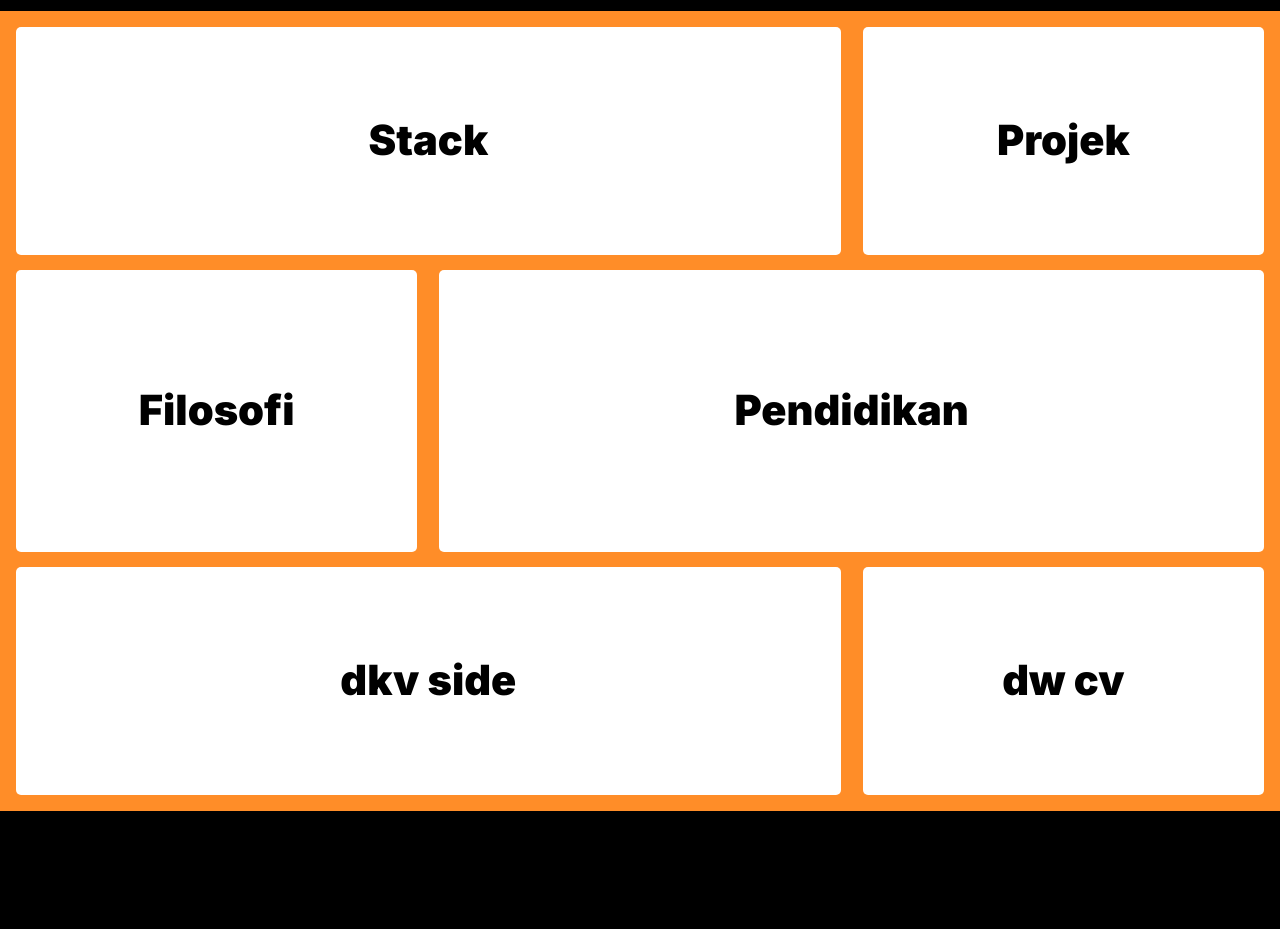
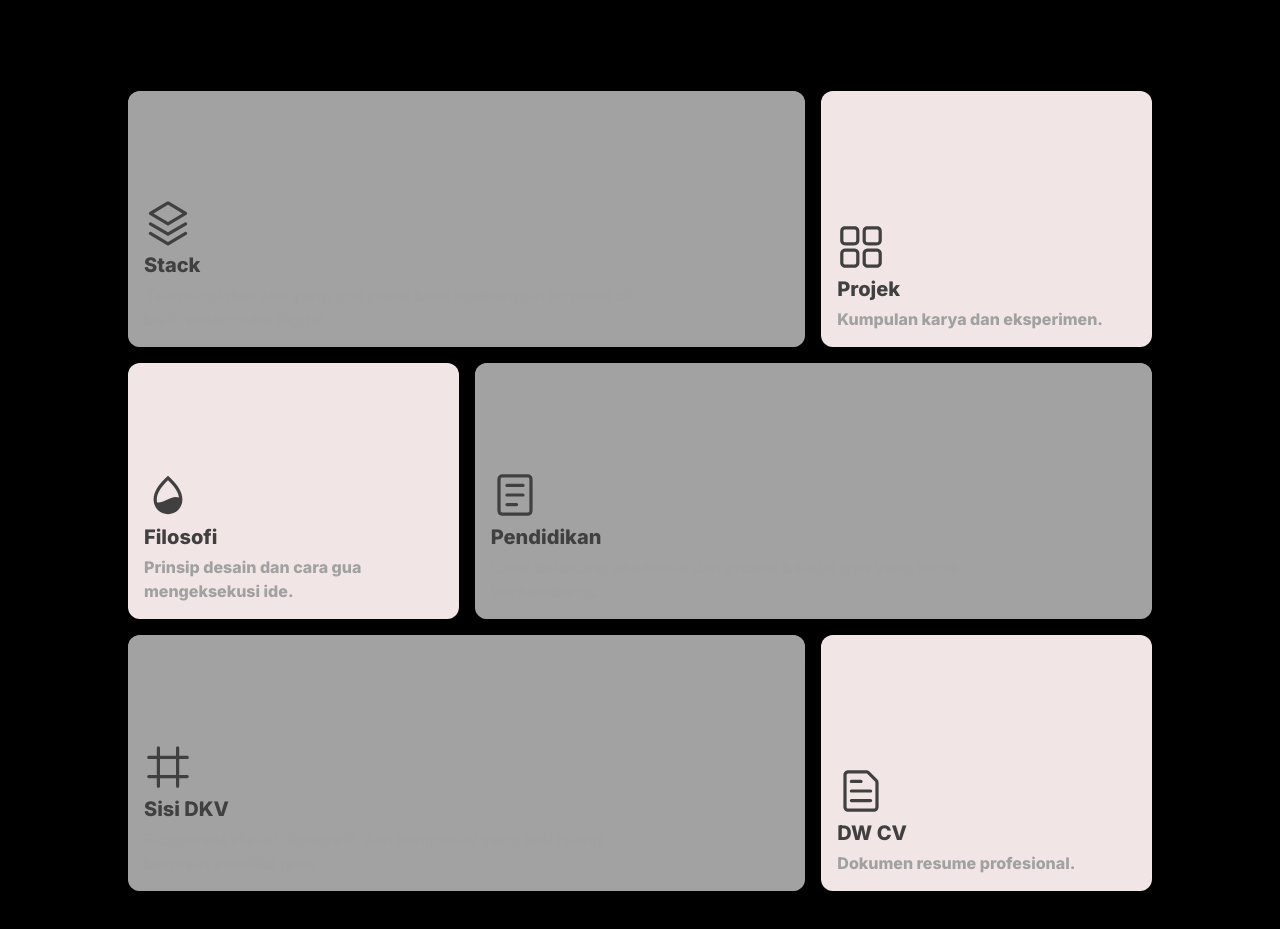
Before and after one commit to Tabaniii/Portofolio, a Next.js app: page / in a window 1280 px wide. Shown: the part 1589-2518 px from the top of the page. Built offline with nearby package versions, Linux system fonts and the light colour scheme.

Commit message:
section 3 done

```diff
--- a/package.json
+++ b/package.json
@@ -9,12 +9,15 @@
     "lint": "sst"
   },
   "dependencies": {
+    "@radix-ui/react-icons": "^1.3.2",
+    "clsx": "^2.1.1",
     "framer-motion": "^12.40.0",
     "gsap": "^3.15.0",
     "motion": "^12.40.0",
     "next": "^14.2.35",
     "react": "^18.3.1",
-    "react-dom": "^18.3.1"
+    "react-dom": "^18.3.1",
+    "tailwind-merge": "^3.6.0"
   },
   "devDependencies": {
     "@tailwindcss/postcss": "^4",
--- a/src/app/page.js
+++ b/src/app/page.js
@@ -1,13 +1,13 @@
 "use client";
 
+import { BentoGrid, BentoCard } from "../components/BentoGrid";
 import Image from "next/image";
-import BentoCard from "../components/BentoCard";
-import BentoGrid from "../components/BentoGrid";
 import ScrollVelocity from "../components/ScrollVelocity";
 import ScrollReveal from "../components/ScrollReveal";
 import ShinyText from "../components/ShinyText";
 import TiltedCard from "../components/TiltedCard";
 import { useHomepageScripts } from "../hooks/useHomepageScripts";
+import { LayersIcon, DashboardIcon, BlendingModeIcon, ReaderIcon, FrameIcon, FileTextIcon } from "@radix-ui/react-icons";
 
 const HERO_LETTERS = ["T", "A", "B", "A", "N", "I"];
 
@@ -127,6 +127,30 @@ export default function Home() {
 
         {/* Grid Layout Tengah - Dibagi rata 2 kolom (Kiri Gambar, Kanan Teks) */}
         <div className="w-full grid grid-cols-2 gap-8 px-16 items-center max-[768px]:grid-cols-1 max-[768px]:px-6 flex-1">
+          {/* SEBELAH KANAN: Teks Perkenalan */}
+          <div className="flex items-center justify-start text-left">
+            <div className="w-full max-w-[580px] flex flex-col gap-4">
+              <p className="m-0 text-[clamp(12px,1.1vw,16px)] font-black leading-none tracking-[0.18em] uppercase text-brand-red">
+                perkenalan
+              </p>
+
+              <ScrollReveal as="h2" className="m-0 text-[clamp(36px,4.5vw,64px)] font-black leading-[0.95] lowercase text-white">
+                gua tabani
+              </ScrollReveal>
+
+              <div className="flex flex-col gap-3 mt-2">
+                {INTRO_PARAGRAPHS.map((paragraph) => (
+                  <ScrollReveal
+                    key={paragraph}
+                    as="p"
+                    className="w-full m-0 text-[clamp(14px,1.8vh,19px)] font-medium leading-[1.5] tracking-[0.02em] text-zinc-300"
+                  >
+                    {paragraph}
+                  </ScrollReveal>
+                ))}
+              </div>
+            </div>
+          </div>
 
           {/* SEBELAH KIRI: TiltedCard */}
           <div className="text-brand-red flex items-center justify-center">
@@ -159,32 +183,6 @@ export default function Home() {
               />
             </div>
           </div>
-
-          {/* SEBELAH KANAN: Teks Perkenalan */}
-          <div className="flex items-center justify-start text-left">
-            <div className="w-full max-w-[580px] flex flex-col gap-4">
-              <p className="m-0 text-[clamp(12px,1.1vw,16px)] font-black leading-none tracking-[0.18em] uppercase text-brand-red">
-                perkenalan
-              </p>
-
-              <ScrollReveal as="h2" className="m-0 text-[clamp(36px,4.5vw,64px)] font-black leading-[0.95] lowercase text-white">
-                gua tabani
-              </ScrollReveal>
-
-              <div className="flex flex-col gap-3 mt-2">
-                {INTRO_PARAGRAPHS.map((paragraph) => (
-                  <ScrollReveal
-                    key={paragraph}
-                    as="p"
-                    className="w-full m-0 text-[clamp(14px,1.8vh,19px)] font-medium leading-[1.5] tracking-[0.02em] text-zinc-300"
-                  >
-                    {paragraph}
-                  </ScrollReveal>
-                ))}
-              </div>
-            </div>
-          </div>
-
         </div>
 
         {/* Marquee Bawah - Menempel di ujung bawah section */}
@@ -200,20 +198,79 @@ export default function Home() {
         </div>
       </section>
 
-      {/* Section 4: Bento card grid */}
-      <section className="w-full h-screen bg-brand-orange p-[clamp(14px,2vh,24px)] box-border flex flex-col min-h-0" aria-label="Navigasi portfolio">
-        <BentoGrid as="nav" className="flex-1 w-full min-h-0 grid grid-cols-3 grid-rows-[1fr_1.237fr_1fr] gap-[clamp(12px,1.8vh,22px)_clamp(14px,2vw,22px)]" aria-label="Menu utama">
-          {NAV_CARDS.map((card) => (
-            <BentoCard
-              key={card.href}
-              href={card.href}
-              className={card.className}
-              placeholder={card.placeholder}
-              label={card.label}
-            />
-          ))}
+      {/* Section 4: Bento card grid (Pola Zigzag Asli) */}
+      <section className="w-full min-h-screen bg-black text-white p-10 flex flex-col items-center justify-center py-20" aria-label="Navigasi portfolio">
+        <BentoGrid className="max-w-5xl mx-auto w-full auto-rows-[16rem]">
+
+          {/* BARIS 1 */}
+          {/* Kartu 1: Stack (Lebar 2 kolom) */}
+          <BentoCard
+            name="Stack"
+            className="col-span-2"
+            Icon={LayersIcon}
+            description="Teknologi dan alat yang gua pakai buat ngebangun struktur di balik antarmuka digital."
+            href="#stack"
+            cta="Cek Stack"
+            background={<div className="absolute inset-0 bg-zinc-900/40" />}
+          />
+          {/* Kartu 2: Projek (Lebar 1 kolom) */}
+          <BentoCard
+            name="Projek"
+            className="col-span-1"
+            Icon={DashboardIcon}
+            description="Kumpulan karya dan eksperimen."
+            href="#projek"
+            cta="Lihat Projek"
+            background={<div className="absolute inset-0 bg-brand-red/10" />}
+          />
+
+          {/* BARIS 2 */}
+          {/* Kartu 3: Filosofi (Lebar 1 kolom) */}
+          <BentoCard
+            name="Filosofi"
+            className="col-span-1"
+            Icon={BlendingModeIcon}
+            description="Prinsip desain dan cara gua mengeksekusi ide."
+            href="#filosofi"
+            cta="Baca Filosofi"
+            background={<div className="absolute inset-0 bg-brand-red/10" />}
+          />
+          {/* Kartu 4: Pendidikan (Lebar 2 kolom) */}
+          <BentoCard
+            name="Pendidikan"
+            className="col-span-2"
+            Icon={ReaderIcon}
+            description="Latar belakang akademis dan proses belajar gua yang terus berkembang."
+            href="#pendidikan"
+            cta="Riwayat Pendidikan"
+            background={<div className="absolute inset-0 bg-zinc-900/40" />}
+          />
+
+          {/* BARIS 3 */}
+          {/* Kartu 5: DKV Side (Lebar 2 kolom) */}
+          <BentoCard
+            name="Sisi DKV"
+            className="col-span-2"
+            Icon={FrameIcon}
+            description="Eksplorasi visual, tipografi, dan komposisi yang jadi ruang bermain estetika gua."
+            href="#dkv-side"
+            cta="Lihat Desain"
+            background={<div className="absolute inset-0 bg-zinc-900/40" />}
+          />
+          {/* Kartu 6: DW CV (Lebar 1 kolom) */}
+          <BentoCard
+            name="DW CV"
+            className="col-span-1"
+            Icon={FileTextIcon}
+            description="Dokumen resume profesional."
+            href="#cv"
+            cta="Unduh CV"
+            background={<div className="absolute inset-0 bg-brand-red/10" />}
+          />
+
         </BentoGrid>
       </section>
+
 
       {/* Section 5: Project band */}
       <section
--- a/src/components/BentoGrid.js
+++ b/src/components/BentoGrid.js
@@ -1,17 +1,83 @@
-"use client";
+import { ArrowRightIcon } from "@radix-ui/react-icons";
+import { cn } from "../lib/utils";
 
-export default function BentoGrid({
-  children,
-  className = "",
-  as: Component = "div",
-  ...props
-}) {
+const BentoGrid = ({ children, className, ...props }) => {
   return (
-    <Component
+    <div
+      className={cn(
+        "grid w-full auto-rows-[22rem] grid-cols-3 gap-4",
+        className
+      )}
       {...props}
-      className={className}
     >
       {children}
-    </Component>
+    </div>
   );
-}
+};
+
+const BentoCard = ({
+  name,
+  className,
+  background,
+  Icon,
+  description,
+  href,
+  cta,
+  ...props
+}) => (
+  <div
+    key={name}
+    className={cn(
+      "group relative col-span-3 flex flex-col justify-between overflow-hidden rounded-xl",
+      // light styles
+      "bg-white [box-shadow:0_0_0_1px_rgba(0,0,0,.03),0_2px_4px_rgba(0,0,0,.05),0_12px_24px_rgba(0,0,0,.05)]",
+      // dark styles
+      "dark:bg-black transform-gpu dark:[box-shadow:0_-20px_80px_-20px_#ffffff1f_inset] dark:[border:1px_solid_rgba(255,255,255,.1)]",
+      className
+    )}
+    {...props}
+  >
+    <div>{background}</div>
+    <div className="p-4">
+      <div className="pointer-events-none z-10 flex transform-gpu flex-col gap-1 transition-all duration-300 lg:group-hover:-translate-y-10">
+        <Icon className="h-12 w-12 origin-left transform-gpu text-neutral-700 transition-all duration-300 ease-in-out group-hover:scale-75 dark:text-neutral-300" />
+        <h3 className="text-xl font-semibold text-neutral-700 dark:text-neutral-300">
+          {name}
+        </h3>
+        <p className="max-w-lg text-neutral-400">{description}</p>
+      </div>
+
+      <div
+        className={cn(
+          "pointer-events-none flex w-full translate-y-0 transform-gpu flex-row items-center transition-all duration-300 group-hover:translate-y-0 group-hover:opacity-100 lg:hidden"
+        )}
+      >
+        <a
+          href={href}
+          className="pointer-events-auto flex items-center text-sm font-medium hover:underline text-white"
+        >
+          {cta}
+          <ArrowRightIcon className="ms-2 h-4 w-4 rtl:rotate-180" />
+        </a>
+      </div>
+    </div>
+
+    <div
+      className={cn(
+        "pointer-events-none absolute bottom-0 hidden w-full translate-y-10 transform-gpu flex-row items-center p-4 opacity-0 transition-all duration-300 group-hover:translate-y-0 group-hover:opacity-100 lg:flex"
+      )}
+    >
+      <a
+        href={href}
+        className="pointer-events-auto flex items-center text-sm font-medium hover:underline text-white"
+      >
+        {cta}
+        <ArrowRightIcon className="ms-2 h-4 w-4 rtl:rotate-180" />
+      </a>
+    </div>
+
+    <div className="pointer-events-none absolute inset-0 transform-gpu transition-all duration-300 group-hover:bg-black/3 group-hover:dark:bg-neutral-800/10" />
+  </div>
+);
+
+export { BentoCard, BentoGrid };
--- /dev/null
+++ b/src/lib/utils.js
@@ -0,0 +1,6 @@
+import { clsx } from "clsx";
+import { twMerge } from "tailwind-merge";
+
+export function cn(...inputs) {
+  return twMerge(clsx(inputs));
+}
```
Also changed, not shown: 1 other file (tests, documents, lock files or other folders).
